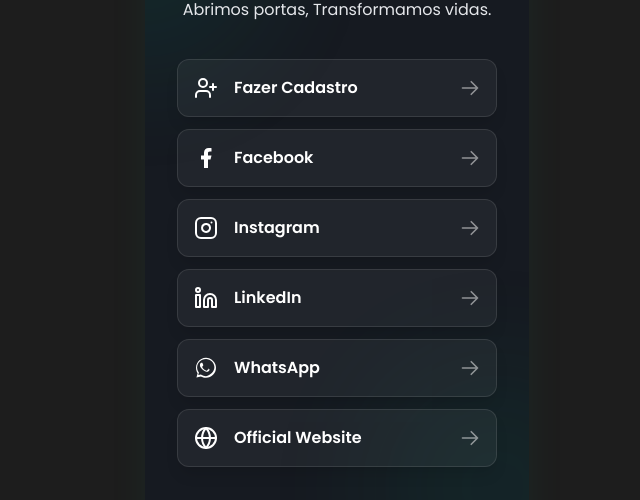
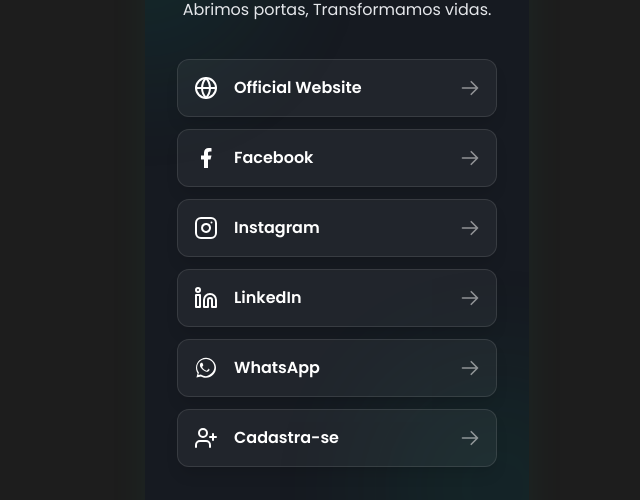
Before and after one commit to AdalbertoAo/aptos--social-link-profile, a React (Vite) app: page / in a window 1280 px wide. Shown: the part 206-706 px from the top of the page, without its empty margins (303-943 px from the left). Built offline with nearby package versions, Linux system fonts and the light colour scheme.

Commit message:
Reorganizar botões na nova ordem

```diff
--- a/src/App.jsx
+++ b/src/App.jsx
@@ -8,9 +8,9 @@
 const links = [
   {
     id: 1,
-    href: 'https://aptos-social-link-profile.vercel.app/',
-    text: 'Fazer Cadastro',
-    icon: <CadastroIcon className="w-6 h-6" />
+    href: 'https://aptos.ao',
+    text: 'Official Website',
+    icon: <WebsiteIcon className="w-6 h-6" />
   },
   {
     id: 2,
@@ -38,9 +38,9 @@
   },
   {
     id: 6,
-    href: 'https://aptos.ao',
-    text: 'Official Website',
-    icon: <WebsiteIcon className="w-6 h-6" />
+    href: 'https://aptos-social-link-profile.vercel.app/',
+    text: 'Cadastra-se',
+    icon: <CadastroIcon className="w-6 h-6" />
   },
 ];
 
```
